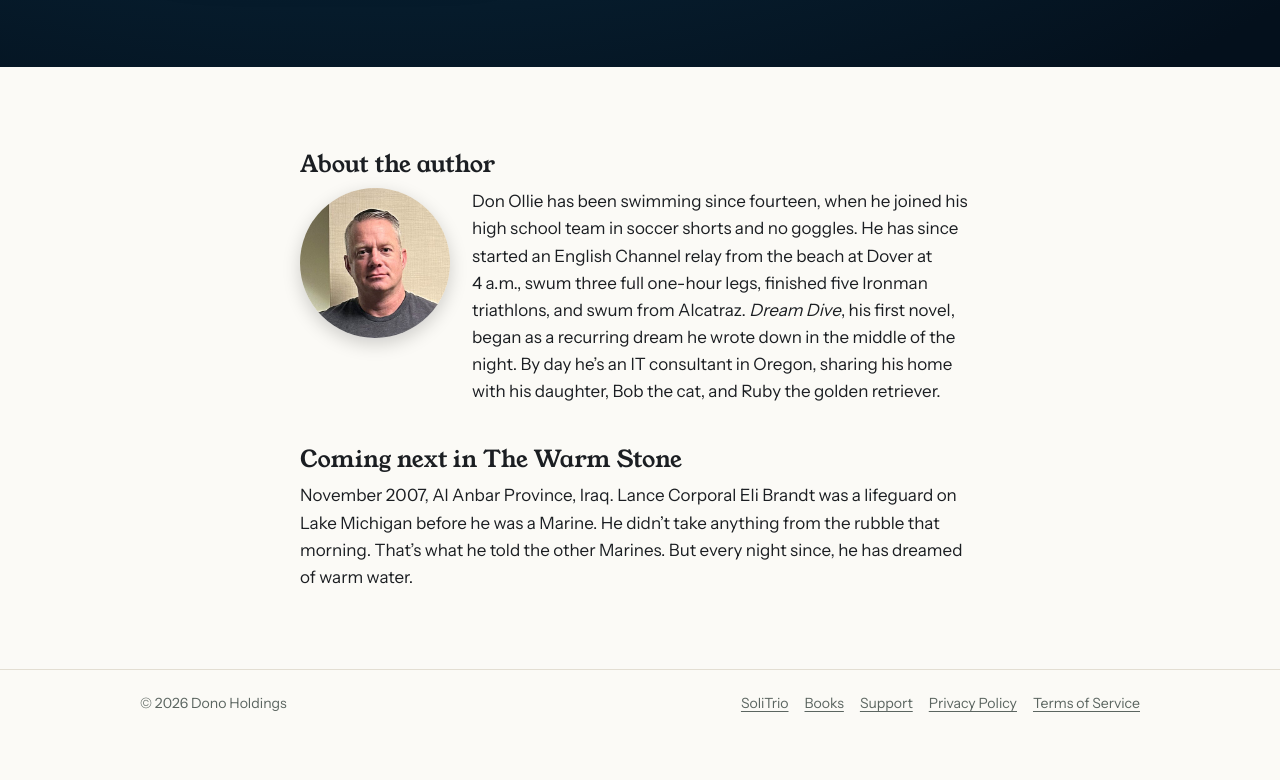
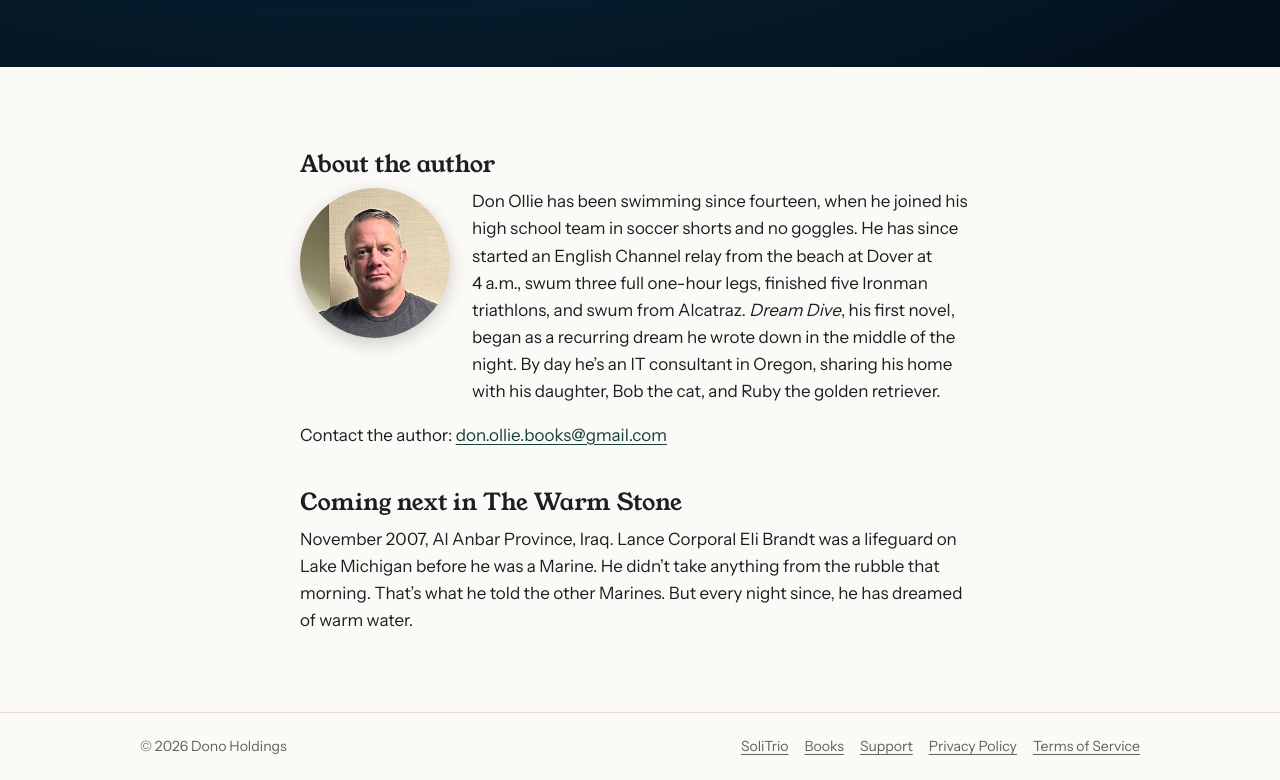
Before and after one commit to donollila/donoholdings-site, a plain HTML site: page books/index.html in a window 1280 px wide. Shown: the part 790-1570 px from the top of the page. Before the commit the page ends 1527 px from the top, so only its background shows below. Drawn offline with Linux system fonts and the light colour scheme.

Commit message:
Books page: add author contact email
Co-Authored-By: Claude Opus 5.5 <noreply@anthropic.com>
Claude-Session: https://claude.ai/code/session_01EjcDVyT7UuhCHFJxCFyviJ

```diff
--- a/assets/site.css
+++ b/assets/site.css
@@ -137,3 +137,4 @@ details > div p:last-child{margin-bottom:0}
 .author img{width:150px;height:150px;border-radius:50%;object-fit:cover;flex:none;box-shadow:0 6px 18px rgba(0,0,0,.18)}
 .author p{margin:0}
 @media (max-width:560px){.author{flex-direction:column;align-items:center;text-align:left}.author img{width:140px;height:140px}}
+.author-contact{margin-top:16px}
--- a/books/index.html
+++ b/books/index.html
@@ -30,6 +30,7 @@
 <div class="author"><img src="/assets/don-ollie.jpg" alt="Don Ollie" width="480" height="480">
 <p>Don Ollie has been swimming since fourteen, when he joined his high school team in soccer shorts and no goggles. He has since started an English Channel relay from the beach at Dover at 4&nbsp;a.m., swum three full one-hour legs, finished five Ironman triathlons, and swum from Alcatraz. <em>Dream Dive</em>, his first novel, began as a recurring dream he wrote down in the middle of the night. By day he&rsquo;s an IT consultant in Oregon, sharing his home with his daughter, Bob the cat, and Ruby the golden retriever.</p>
 </div>
+<p class="author-contact">Contact the author: <a href="mailto:don.ollie.books@gmail.com">don.ollie.books@gmail.com</a></p>
 <h2>Coming next in The Warm Stone</h2>
 <p>November 2007, Al Anbar Province, Iraq. Lance Corporal Eli Brandt was a lifeguard on Lake Michigan before he was a Marine. He didn&rsquo;t take anything from the rubble that morning. That&rsquo;s what he told the other Marines. But every night since, he has dreamed of warm water.</p>
 </main>
```
